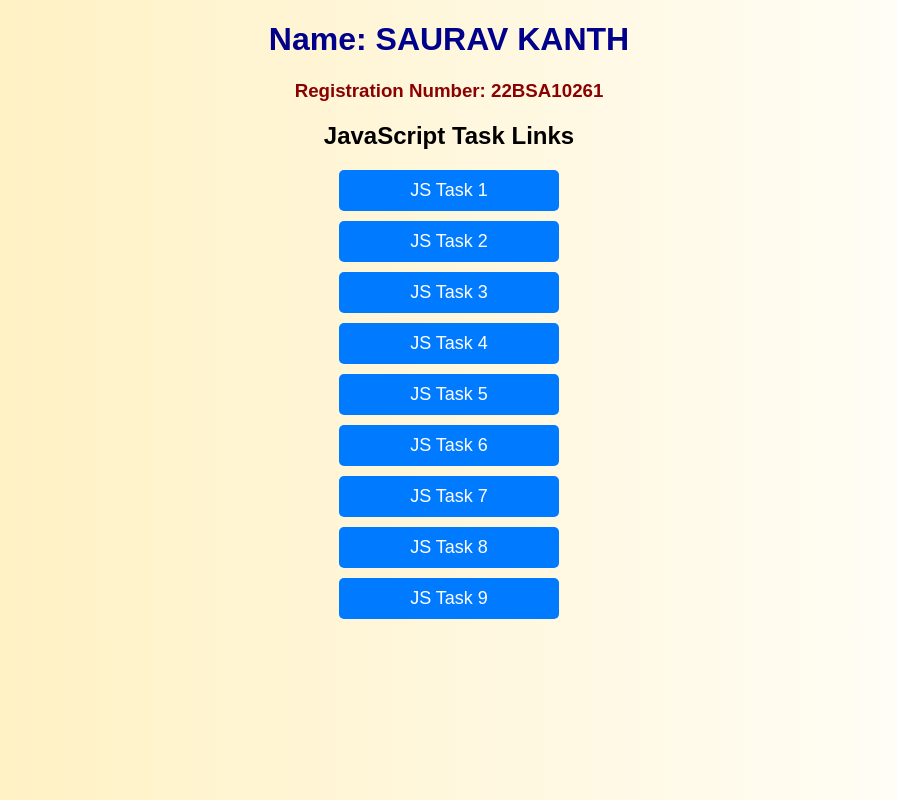
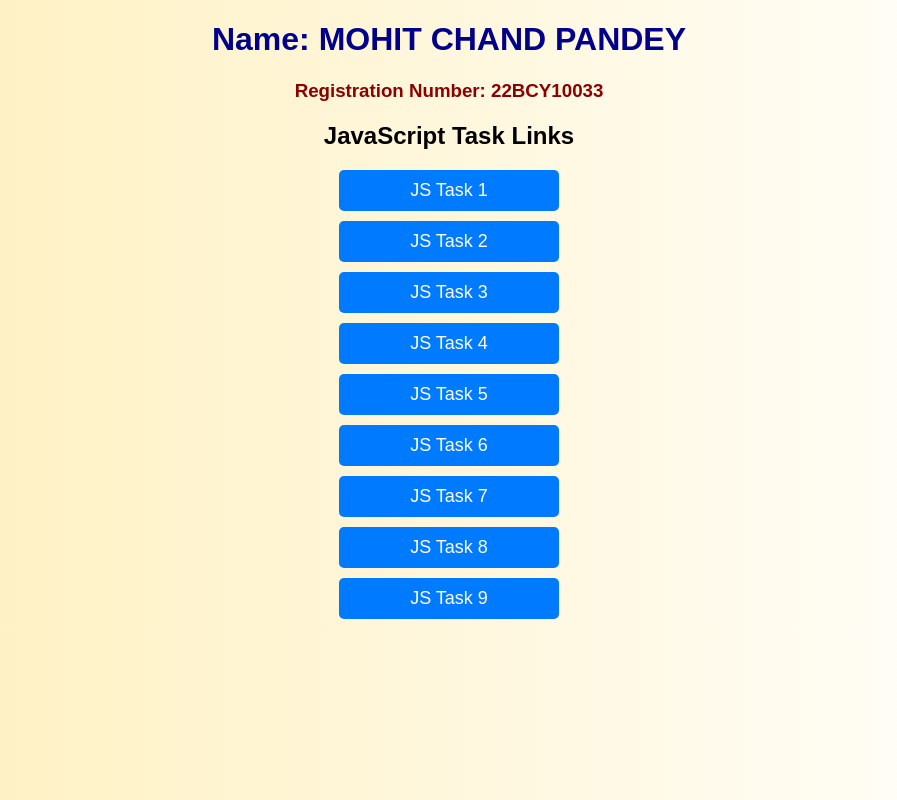
Before and after one commit to Moh1489/MERN-STACK-ASSESSMENT-2-, a plain HTML site: page index.html in a window 1280 px wide. Shown: the whole page, without its empty margins (191-1088 px from the left). Drawn offline with Linux system fonts and the light colour scheme.

Commit message:
Update index.html

```diff
--- a/index.html
+++ b/index.html
@@ -40,8 +40,8 @@
 </head>
 <body>
 
-    <h1>Name: SAURAV KANTH</h1>
-    <h3>Registration Number: 22BSA10261 </h3>
+    <h1>Name: MOHIT CHAND PANDEY</h1>
+    <h3>Registration Number: 22BCY10033 </h3>
 
     <h2>JavaScript Task Links</h2>
     <div class="task-links">
```
